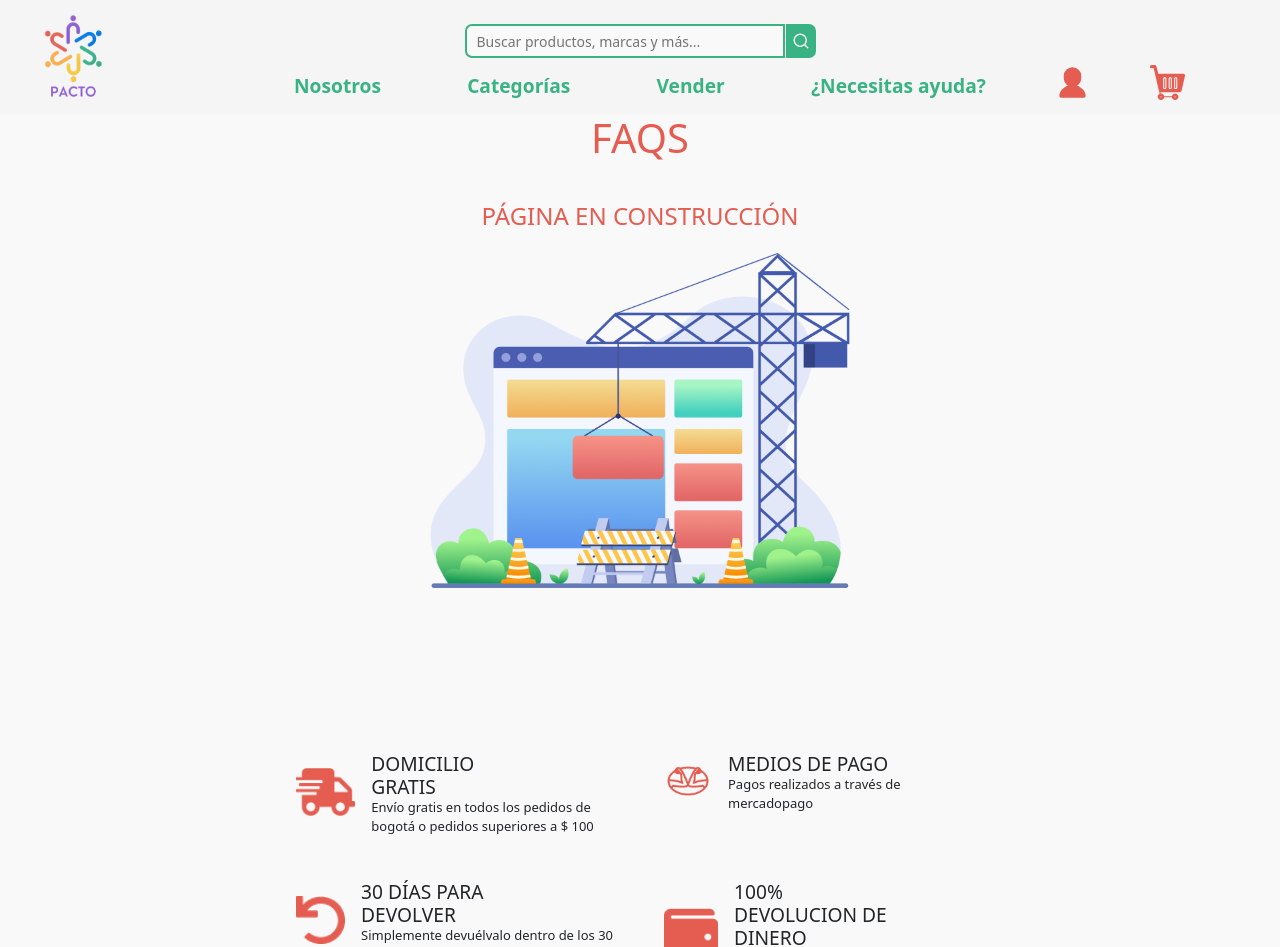
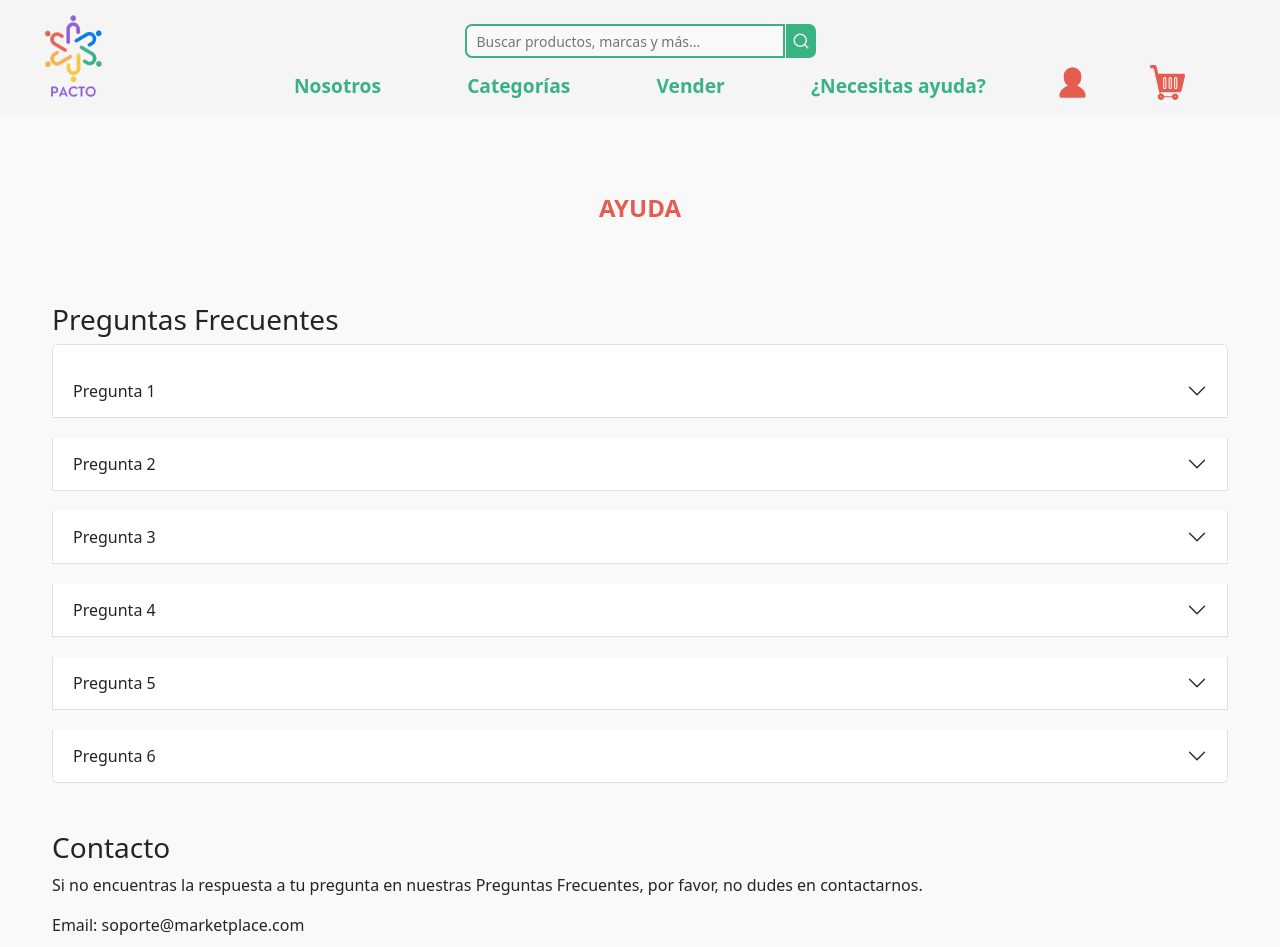
Before and after one commit to lkguevara/pacto, a Next.js app in the folder client/: page /faqs in a window 1280 px wide. Shown: the top 947 px of the page. Built offline with nearby package versions, Linux system fonts and the light colour scheme.

Commit message:
Contenido tipo mockup para página de Ayuda (FAQs)

```diff
--- /dev/null
+++ b/client/src/components/help.js
@@ -0,0 +1,57 @@
+import styles from '../styles/Help.module.css';
+import React from 'react';
+import { Container, Row, Col, Accordion } from 'react-bootstrap';
+import Link from 'next/link';
+
+const Help = () => {
+    return (
+      <Container className={styles.container}>
+        <Row className="mt-5">
+          <Col>
+            <h2 className={styles.title}>Ayuda</h2>
+          </Col>
+        </Row>
+
+        {/* Sección Preguntas Frecuentes */}
+        <Row className="mt-5">
+          <Col>
+            <h3>Preguntas Frecuentes</h3>
+            <Accordion>
+              {/* Reemplaza los datos de ejemplo con las preguntas y respuestas reales */}
+              {[
+                { question: 'Pregunta 1', answer: 'Lorem ipsum dolor sit amet, consectetur adipiscing elit.' },
+                { question: 'Pregunta 2', answer: 'Lorem ipsum dolor sit amet, consectetur adipiscing elit.' },
+                { question: 'Pregunta 3', answer: 'Lorem ipsum dolor sit amet, consectetur adipiscing elit.' },
+                { question: 'Pregunta 4', answer: 'Lorem ipsum dolor sit amet, consectetur adipiscing elit.' },
+                { question: 'Pregunta 5', answer: 'Lorem ipsum dolor sit amet, consectetur adipiscing elit.' },
+                { question: 'Pregunta 6', answer: 'Lorem ipsum dolor sit amet, consectetur adipiscing elit.' },
+              ].map((faq, index) => (
+                <Accordion.Item key={index} eventKey={index}>
+                    <Accordion.Header>{faq.question}</Accordion.Header>
+                    <Accordion.Body>{faq.answer}</Accordion.Body>
+                </Accordion.Item>
+              ))}
+            </Accordion>
+          </Col>
+        </Row>
+
+        {/* Sección Contacto */}
+        <Row className="mt-5">
+          <Col>
+            <h3>Contacto</h3>
+            <p>
+              Si no encuentras la respuesta a tu pregunta en nuestras Preguntas Frecuentes, por favor, no dudes en contactarnos.
+            </p>
+            <p>
+              Email: <a href="mailto:soporte@marketplace.com">soporte@marketplace.com</a>
+            </p>
+            <p>
+              Teléfono: +1 (123) 456-7890
+            </p>
+          </Col>
+        </Row>
+      </Container>
+    );
+};
+
+export default Help;
--- a/client/src/pages/faqs.js
+++ b/client/src/pages/faqs.js
@@ -1,14 +1,12 @@
 import styles from '@/styles/Home.module.css';
 import Layout from '@/components/layout';
-import Link from 'next/link';
-import EnConstruccion from '@/components/enConstruccion';
+import Help from '@/components/help';
 
 export default function Faqs() {
   return (
     <>
       <Layout title="FAQs">
-        <h1 className={styles.title}>FAQs</h1>
-        <EnConstruccion />
+        <Help />
       </Layout>
 
     </>
--- /dev/null
+++ b/client/src/styles/Help.module.css
@@ -0,0 +1,13 @@
+.container {
+  max-width: 1200px;
+}
+
+.title {
+  font-size: 1.5rem;
+  font-weight: bold;
+  text-align: center;
+  text-transform: uppercase;
+  color: var(--rosa);
+  margin: 2rem 0;
+  padding: 0 2rem;
+}
```
